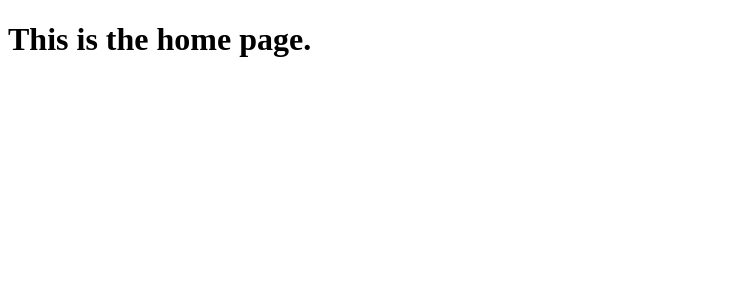
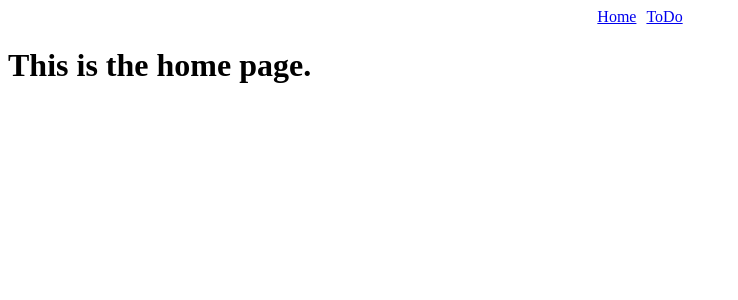
Before and after one commit to xncee/React, a React (Create React App) app: page / in a window 1280 px wide. Shown: the top 300 px of the page, without its empty margins (0-738 px from the left). Built offline with nearby package versions, Linux system fonts and the light colour scheme.

Commit message:
add: nav bar

```diff
--- a/src/6.0 CRUD (ToDo)/ToDoList.js
+++ b/src/6.0 CRUD (ToDo)/ToDoList.js
@@ -60,7 +60,6 @@ export default function ToDoList() {
 		<div>
 			<div className={styles.addTask}>
 				<input
-					autoFocus
 					className={styles.taskBar}
 					type="text"
 					value={newTask}
--- a/src/App.js
+++ b/src/App.js
@@ -2,8 +2,10 @@
 import ToDoList from './6.0 CRUD (ToDo)/ToDoList';
 import { SpeedInsights } from "@vercel/speed-insights/react";
 import { Analytics } from '@vercel/analytics/react';
-import { BrowserRouter as Router, Routes, Route } from 'react-router-dom';
+import { BrowserRouter as Router, Routes, Route, Link } from 'react-router-dom';
 import { Home } from './pages/Home';
+import { PageNotFound } from './pages/PageNotFound';
+import { NavBar } from './components/NavBar';
 
 function App() {
 	return (
@@ -11,9 +13,11 @@ function App() {
             <Analytics />
             <SpeedInsights />
             <Router>
+                <NavBar />
                 <Routes>
                     <Route path='/' element={<Home />}/>
                     <Route path='/todoapp' element={<ToDoList />}/>
+                    <Route path='*' element={<PageNotFound />}/>
                 </Routes>
             </Router>
         </div>
--- /dev/null
+++ b/src/components/NavBar.js
@@ -0,0 +1,15 @@
+import { Link } from 'react-router-dom';
+
+export function NavBar() {
+    return (
+        <div style={{
+            display: "flex",
+            gap: "10px",
+            alignItems: "center",
+            justifyContent: "center"
+        }}>
+            <Link to={"/"}>Home</Link>
+            <Link to={"/todoapp"}>ToDo</Link>
+        </div>
+    );
+}
--- /dev/null
+++ b/src/pages/PageNotFound.js
@@ -0,0 +1,9 @@
+
+export function PageNotFound() {
+    return (
+        <div style={{textAlign: "center"}}>
+            <h1>Error 404</h1>
+            <h1>Page Not Found</h1>
+        </div>
+    );
+}
```
